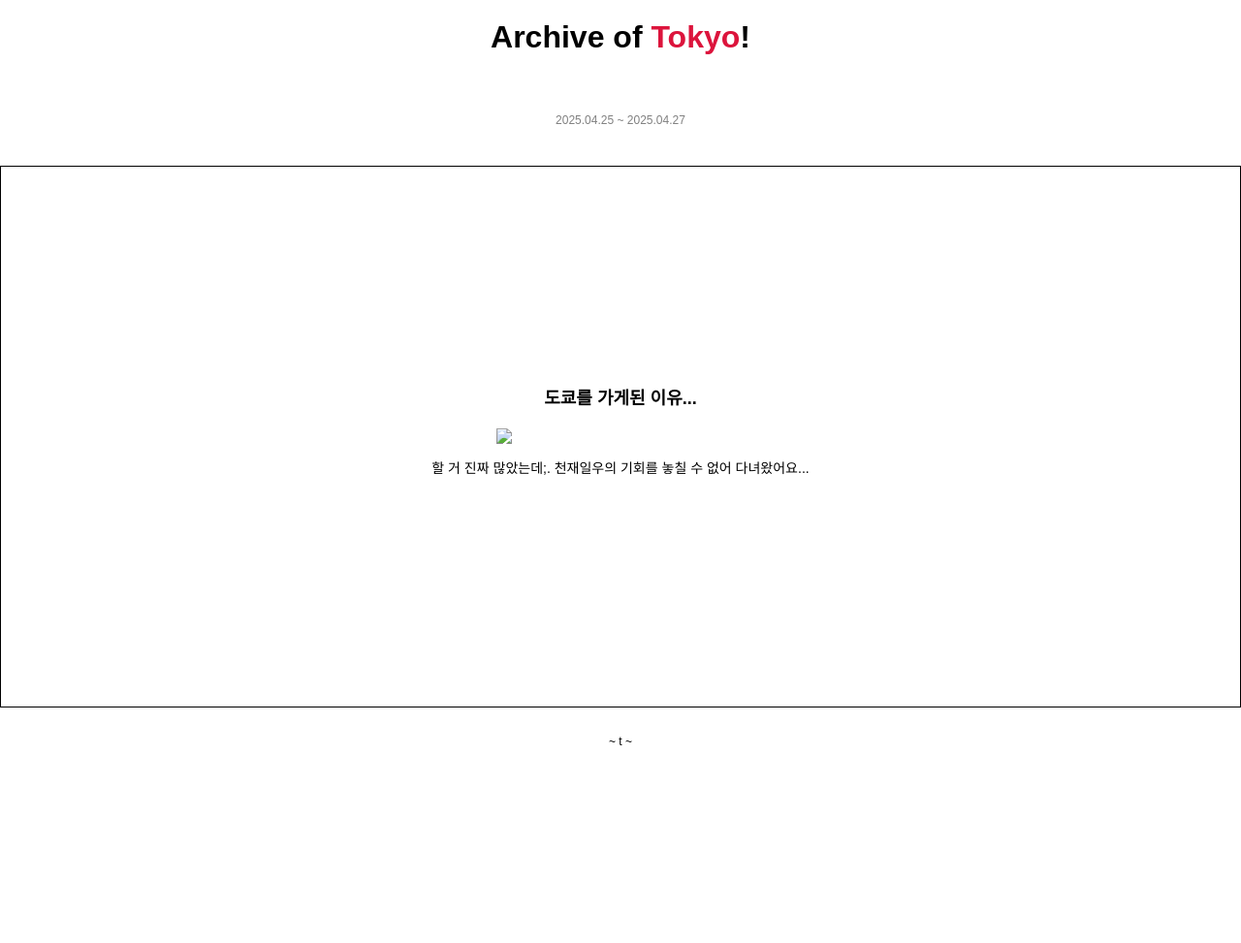
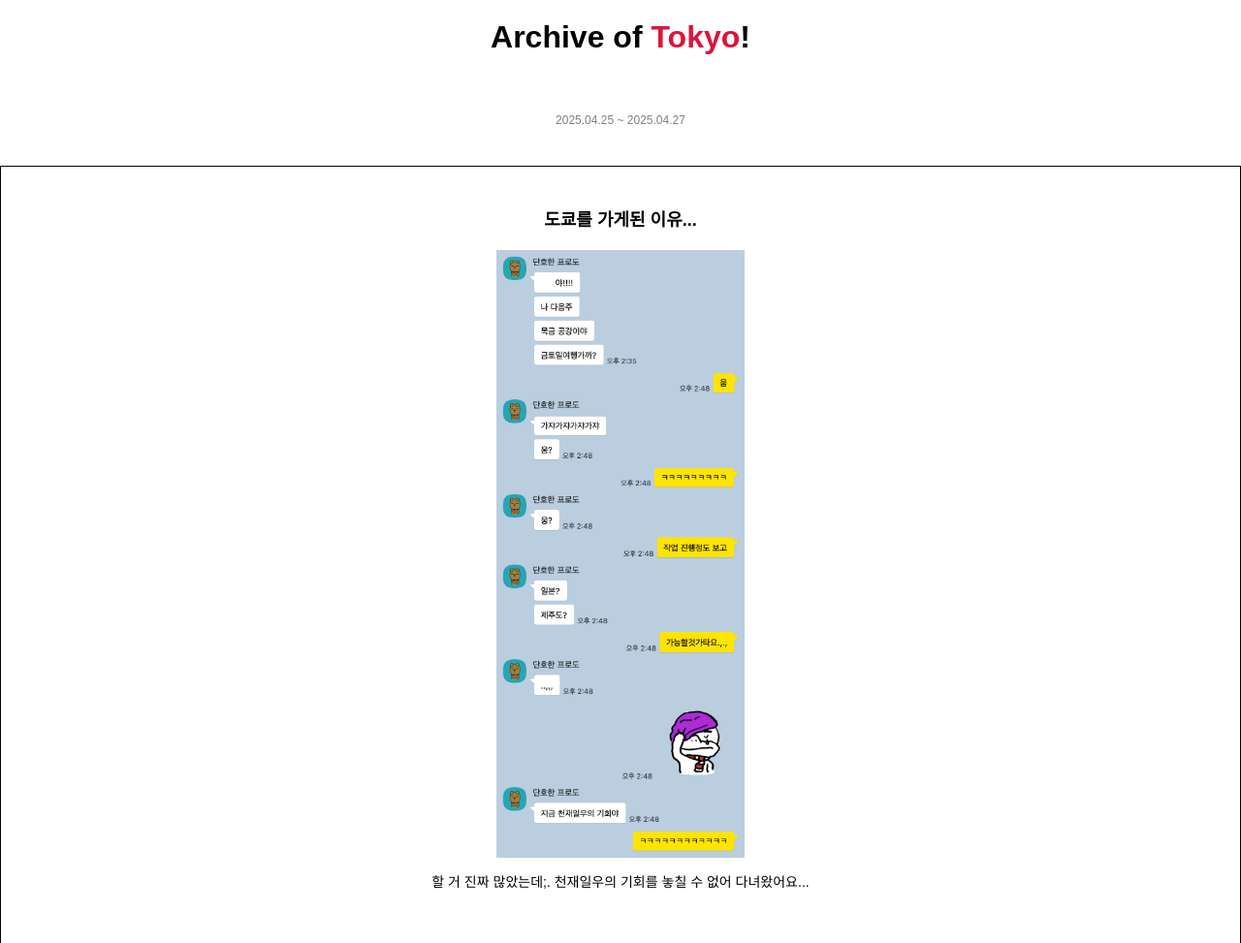
Before and after one commit to ddanah/archiveofmytokyo, a plain HTML site: page t.html in a window 1280 px wide. Shown: the top 973 px of the page at 97% size. Before the commit the page ends 800 px from the top, so only its background shows below. Drawn offline with Linux system fonts and the light colour scheme; a web font is replaced by a local one.

Commit message:
Update t.html

```diff
--- a/t.html
+++ b/t.html
@@ -16,7 +16,7 @@
 
     <div class="row t_middle">
         <h2 class ="h2">도쿄를 가게된 이유...</h2>
-        <img class ="이유" src="이유.jpg">
+        <img class ="이유" src="reason.jpg">
         <p class ="왜가요">할 거 진짜 많았는데;. 천재일우의 기회를 놓칠 수 없어 다녀왔어요...</p>
 
     </div>
```
